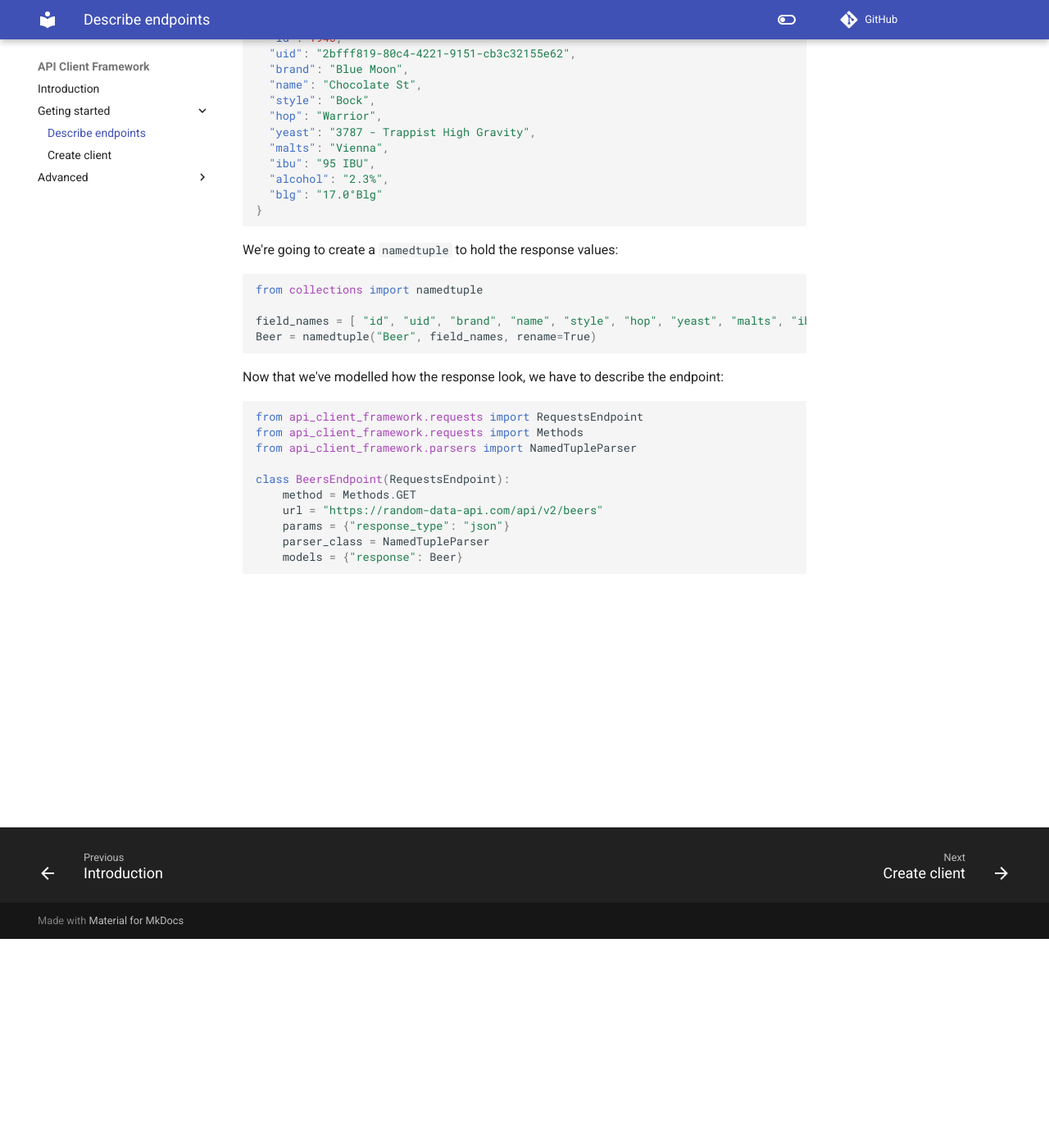
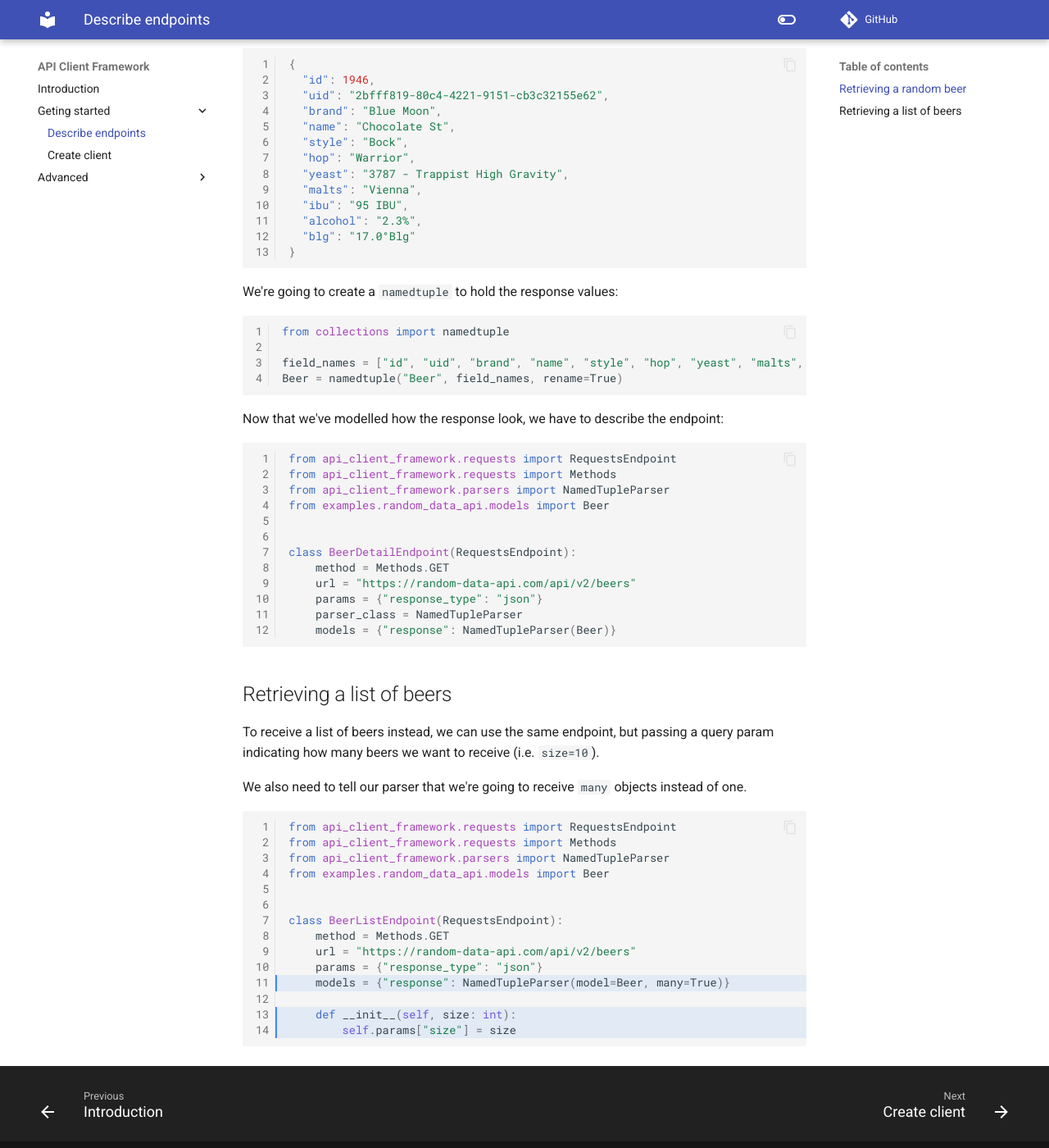
Before and after one commit to EnriqueSoria/api_client_framework, an MkDocs documentation site: the page built from docs/getting-started/describe-endpoints.md, in a window 1280 px wide and 1400 px high, scrolled down 255 px. Shown: the whole window at 82% size. Built offline with MkDocs 1.6.1 and Material for MkDocs 9.7.7, drawn with Linux system fonts in a browser that asks for light colours; comment, search, counter and statistics services are not loaded; some of the changed text lies outside the part shown.

Commit message:
feat: Allow to parse list of objects

````diff
--- a/docs/getting-started/describe-endpoints.md
+++ b/docs/getting-started/describe-endpoints.md
@@ -1,7 +1,12 @@
+# Describe endpoints
+
+##  Retrieving a random beer
+
 Let's take this endpoint as an example: [ttps://random-data-api.com/api/v2/beers](ttps://random-data-api.com/api/v2/beers)
 
 It returns something like this:
-```json
+
+```json linenums="1"
 {
   "id": 1946,
   "uid": "2bfff819-80c4-4221-9151-cb3c32155e62",
@@ -18,23 +23,50 @@ It returns something like this:
 ```
 
 We're going to create a `namedtuple` to hold the response values:
-```python
+
+```python linenums="1"
 from collections import namedtuple
 
-field_names = [ "id", "uid", "brand", "name", "style", "hop", "yeast", "malts", "ibu", "alcohol", "blg", ]
+field_names = ["id", "uid", "brand", "name", "style", "hop", "yeast", "malts", "ibu", "alcohol", "blg"]
 Beer = namedtuple("Beer", field_names, rename=True)
 ```
 
 Now that we've modelled how the response look, we have to describe the endpoint:
-```python
+
+```python linenums="1"
 from api_client_framework.requests import RequestsEndpoint
 from api_client_framework.requests import Methods
 from api_client_framework.parsers import NamedTupleParser
+from examples.random_data_api.models import Beer
 
-class BeersEndpoint(RequestsEndpoint):
+
+class BeerDetailEndpoint(RequestsEndpoint):
     method = Methods.GET
     url = "https://random-data-api.com/api/v2/beers"
     params = {"response_type": "json"}
     parser_class = NamedTupleParser
-    models = {"response": Beer}
+    models = {"response": NamedTupleParser(Beer)}
 ```
+
+## Retrieving a list of beers
+To receive a list of beers instead, we can use the same endpoint, but passing a query param indicating how many beers
+we want to receive (i.e. `size=10`).
+
+We also need to tell our parser that we're going to receive `many` objects instead of one.
+
+```python linenums="1" hl_lines="11 13-14"
+from api_client_framework.requests import RequestsEndpoint
+from api_client_framework.requests import Methods
+from api_client_framework.parsers import NamedTupleParser
+from examples.random_data_api.models import Beer
+
+
+class BeerListEndpoint(RequestsEndpoint):
+    method = Methods.GET
+    url = "https://random-data-api.com/api/v2/beers"
+    params = {"response_type": "json"}
+    models = {"response": NamedTupleParser(model=Beer, many=True)}
+
+    def __init__(self, size: int):
+        self.params["size"] = size
+```
--- a/mkdocs.yml
+++ b/mkdocs.yml
@@ -21,6 +21,7 @@ theme:
       # - navigation.tabs.sticky
       - navigation.footer
       - content.code.annotate
+      - content.code.copy
 
 markdown_extensions:
   - sane_lists
@@ -28,7 +29,11 @@ markdown_extensions:
   - fenced_code
   - admonition
   - pymdownx.details
-  - pymdownx.highlight
+  - pymdownx.highlight:
+      anchor_linenums: true
+      line_spans: __span
+      pygments_lang_class: true
+      auto_title: false
   - pymdownx.superfences
   - pymdownx.tasklist
   - pymdownx.tabbed
````
Also changed, not shown: docs/getting-started/create-client.md (+7 -2 lines), 6 other files.
